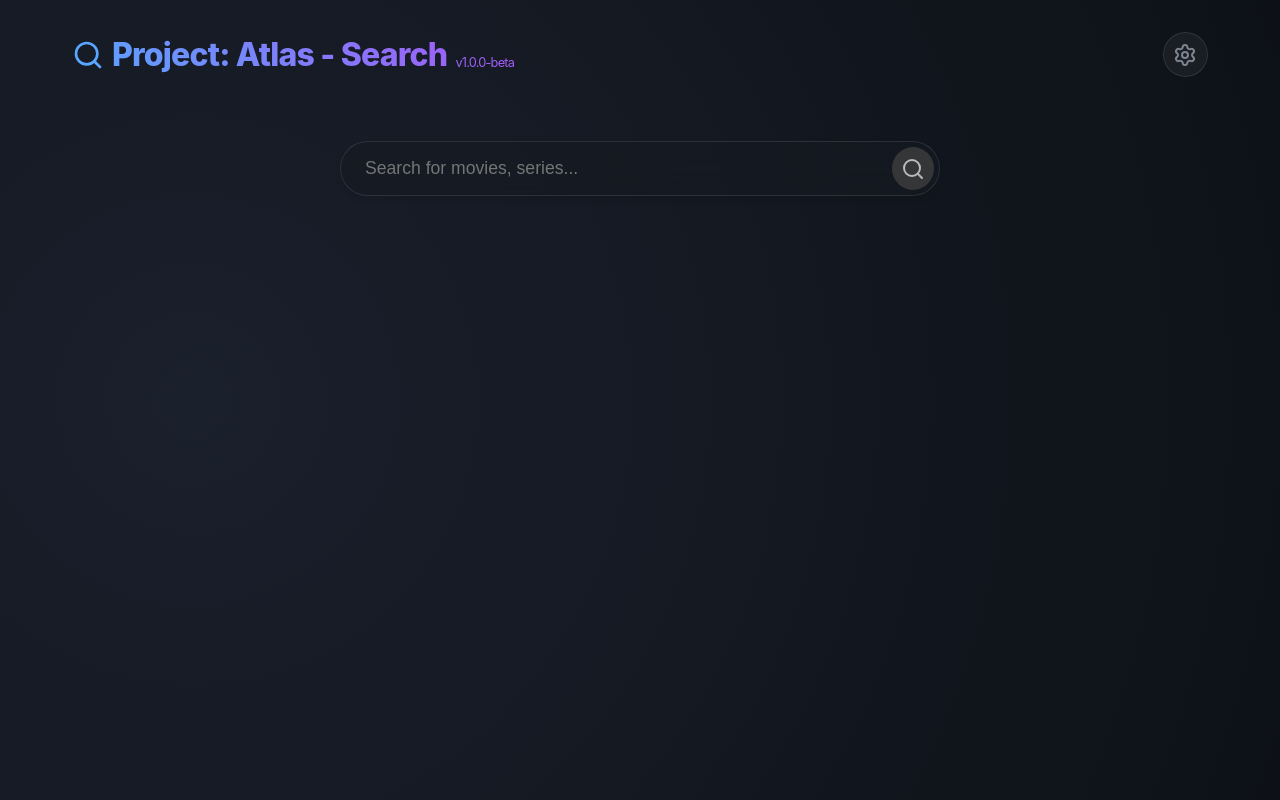
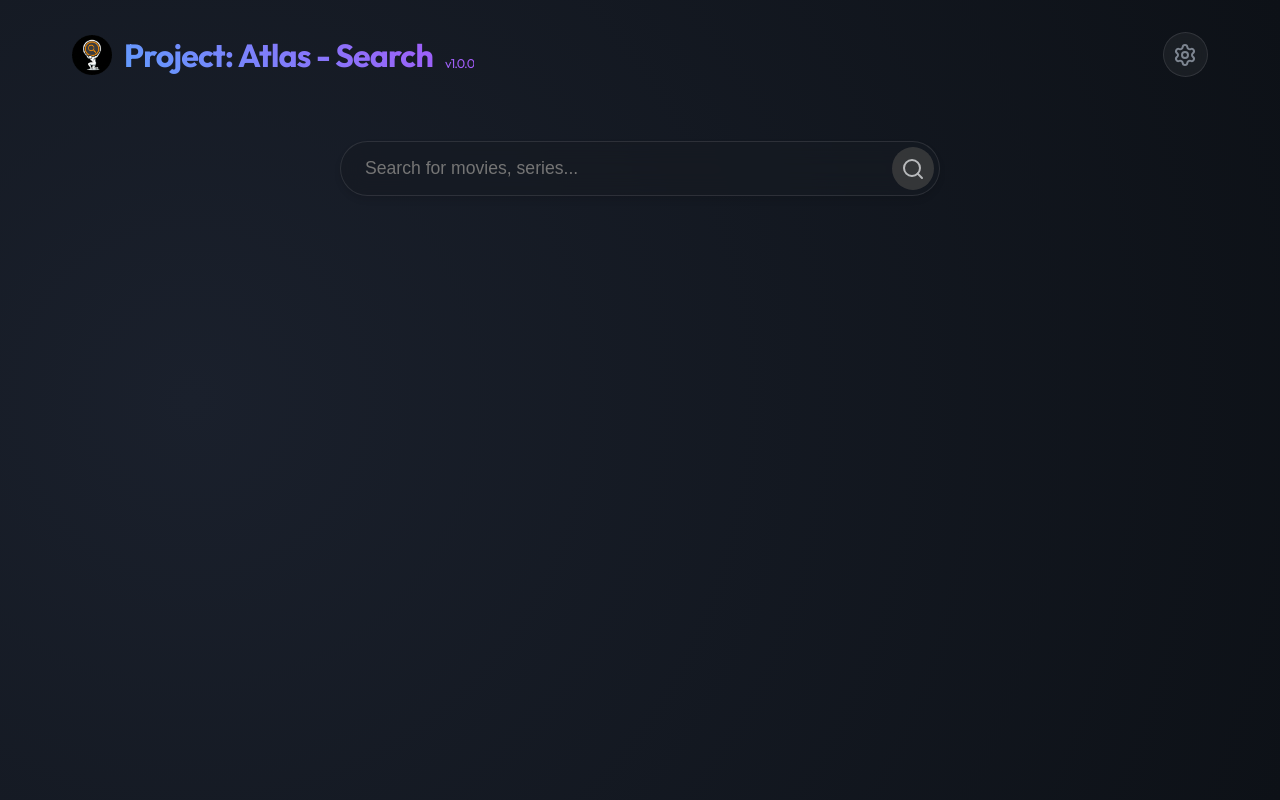
Before and after one commit to mattia-pellin/project-atlas-search, a React (Vite) app in the folder frontend/: page / in a window 1280 px wide. Built offline with nearby package versions, Linux system fonts and the light colour scheme.

Commit message:
Update branding: new logo, favicon, Outfit font, and bump to v1.0

```diff
--- a/frontend/index.html
+++ b/frontend/index.html
@@ -2,7 +2,7 @@
 <html lang="en">
   <head>
     <meta charset="UTF-8" />
-    <link rel="icon" type="image/svg+xml" href="/vite.svg" />
+    <link rel="icon" type="image/png" href="/logo.png" />
     <meta name="viewport" content="width=device-width, initial-scale=1.0" />
     <title>Project: Atlas - Search</title>
   </head>
--- a/frontend/src/App.jsx
+++ b/frontend/src/App.jsx
@@ -108,10 +108,10 @@ function App() {
   return (
     <div className="app-container">
       <header>
-        <h1 className="logo" style={{ display: 'flex', alignItems: 'center', gap: '8px' }}>
-          <Search size={32} color="var(--accent-color)" />
+        <h1 className="logo" style={{ display: 'flex', alignItems: 'center', gap: '12px', fontFamily: 'var(--logo-font)' }}>
+          <img src="/logo.png" alt="Logo" style={{ width: '40px', height: '40px', display: 'block' }} />
           Project: Atlas - Search
-          <span style={{ fontSize: '0.8rem', color: 'var(--text-secondary)', fontWeight: 'normal', alignSelf: 'flex-end', marginBottom: '4px' }}>v1.0.0-beta</span>
+          <span style={{ fontSize: '0.8rem', color: 'var(--text-secondary)', fontWeight: 'normal', alignSelf: 'flex-end', marginBottom: '4px' }}>v1.0.0</span>
         </h1>
         <button className="settings-btn" onClick={() => setShowSettings(true)}>
           <Settings size={24} />
--- a/frontend/src/index.css
+++ b/frontend/src/index.css
@@ -1,3 +1,5 @@
+@import url('https://fonts.googleapis.com/css2?family=Outfit:wght@400;600;700&display=swap');
+
 :root {
   /* Dark Mode Aesthetic Palette */
   --bg-color: #0d1117;
@@ -16,6 +18,7 @@
   --glass-blur: blur(12px);
 
   --font-family: 'Inter', system-ui, -apple-system, sans-serif;
+  --logo-font: 'Outfit', sans-serif;
 }
 
 body {
```
Also changed, not shown: frontend/public/logo.png (added).
